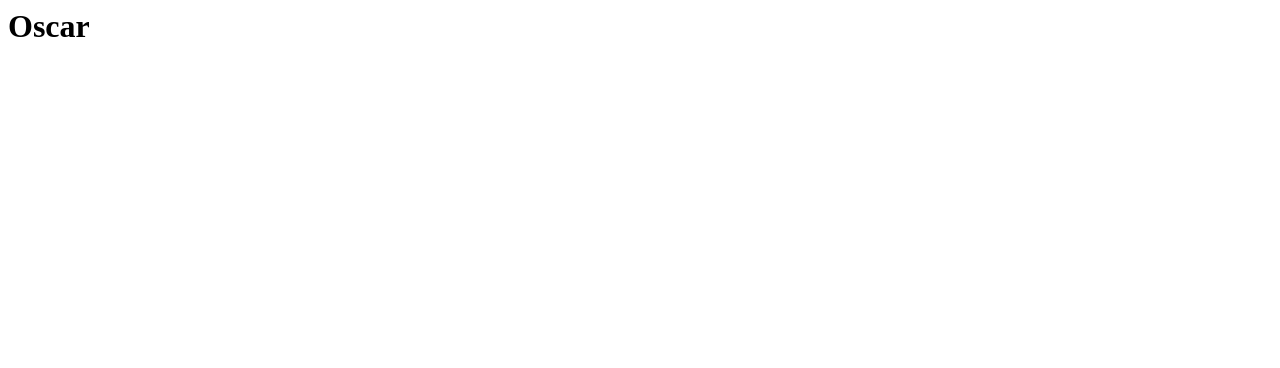
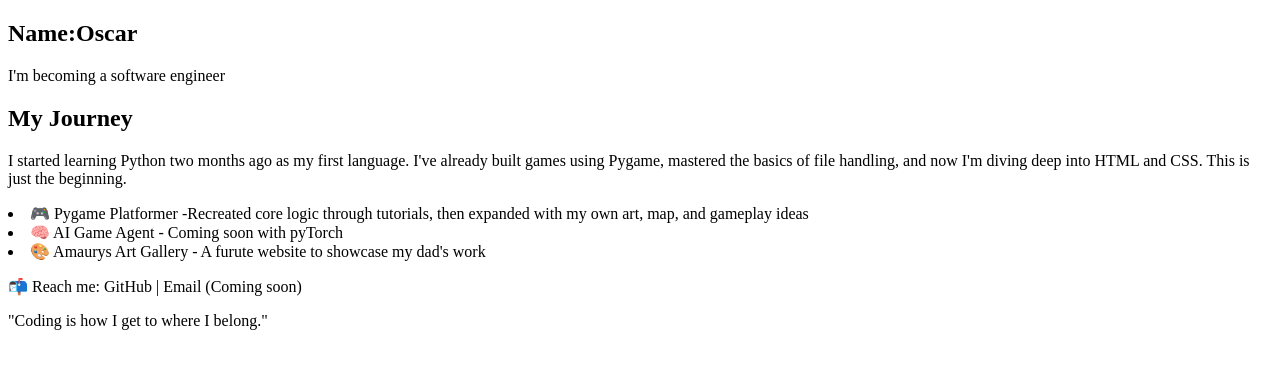
Before and after one commit to 0scarxmz/first-site, a plain HTML site: page index.html in a window 1280 px wide. Drawn offline with Linux system fonts and the light colour scheme.

Commit message:
Set up of the web page

```diff
--- a/index.html
+++ b/index.html
@@ -1 +1,43 @@
-<h1>Oscar</h1>
+<!DOCTYPE html>
+<head>
+    <title>The biginning</title>
+</head>
+
+<body>
+    <section>
+        <h1>Name:Oscar</h1>
+        <p>I'm becoming a software engineer</p>
+    </section>
+
+    <section>
+        <h2>
+            My Journey
+        </h2>
+        <p>
+            I started learning Python two months ago as my first language.
+            I've already built games using Pygame, mastered the basics of file handling, and now I'm diving deep into HTML and CSS.
+            This is just the beginning.
+        </p>
+    </section>
+    <section>
+        <li>
+            🎮 Pygame Platformer -Recreated core logic through tutorials, then expanded with my own art, map, and gameplay ideas
+        </li>
+        <li>
+            🧠 AI Game Agent - Coming soon with pyTorch
+        </li>
+        <li>
+            🎨 Amaurys Art Gallery - A furute website to showcase my dad's work
+        </li>
+    </section>
+
+    <footer>
+        <p>
+            📬 Reach me: GitHub | Email (Coming soon)
+        </p>
+        <p>
+            "Coding is how I get to where I belong."
+        </p>
+    </footer>
+</body>
+</html>
```
